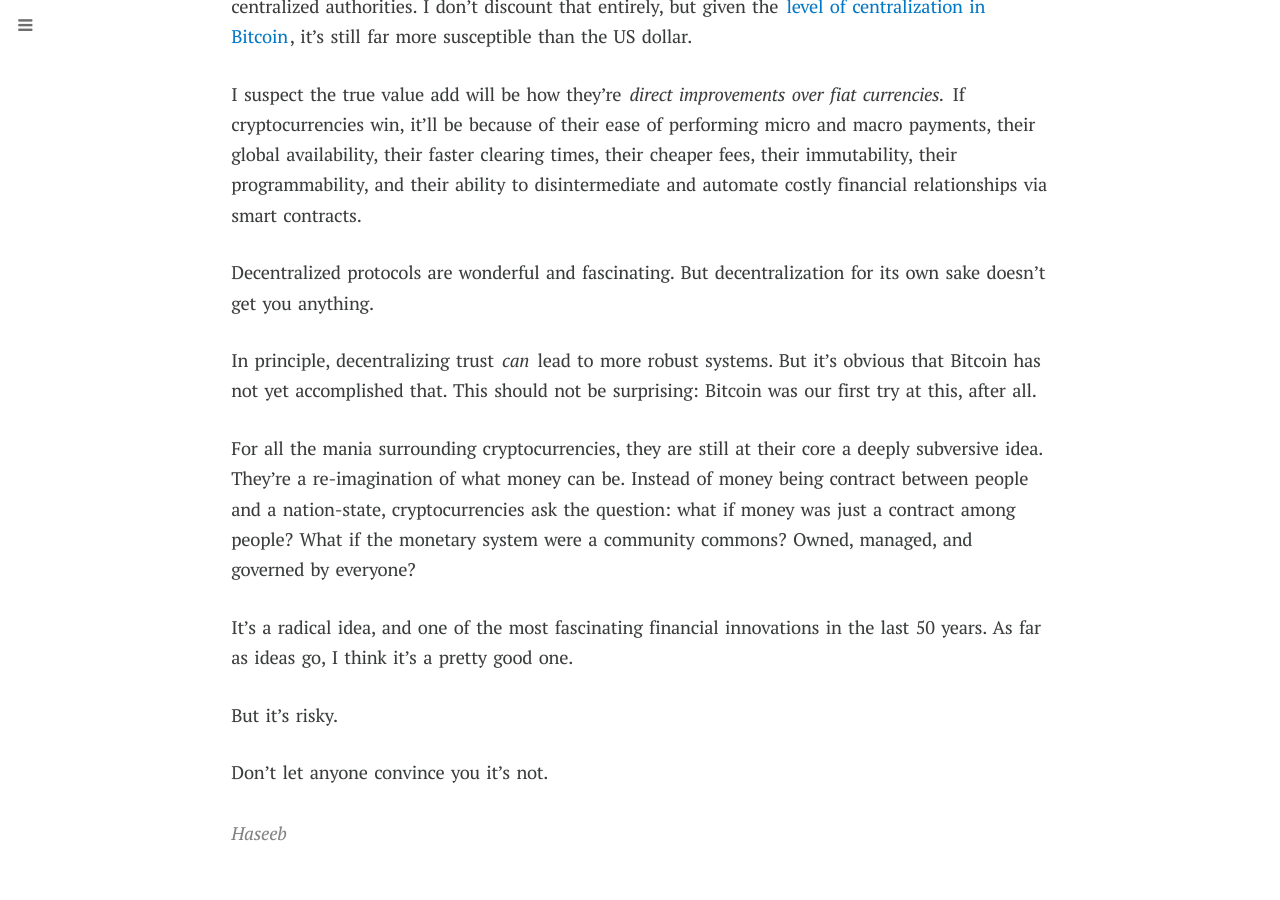
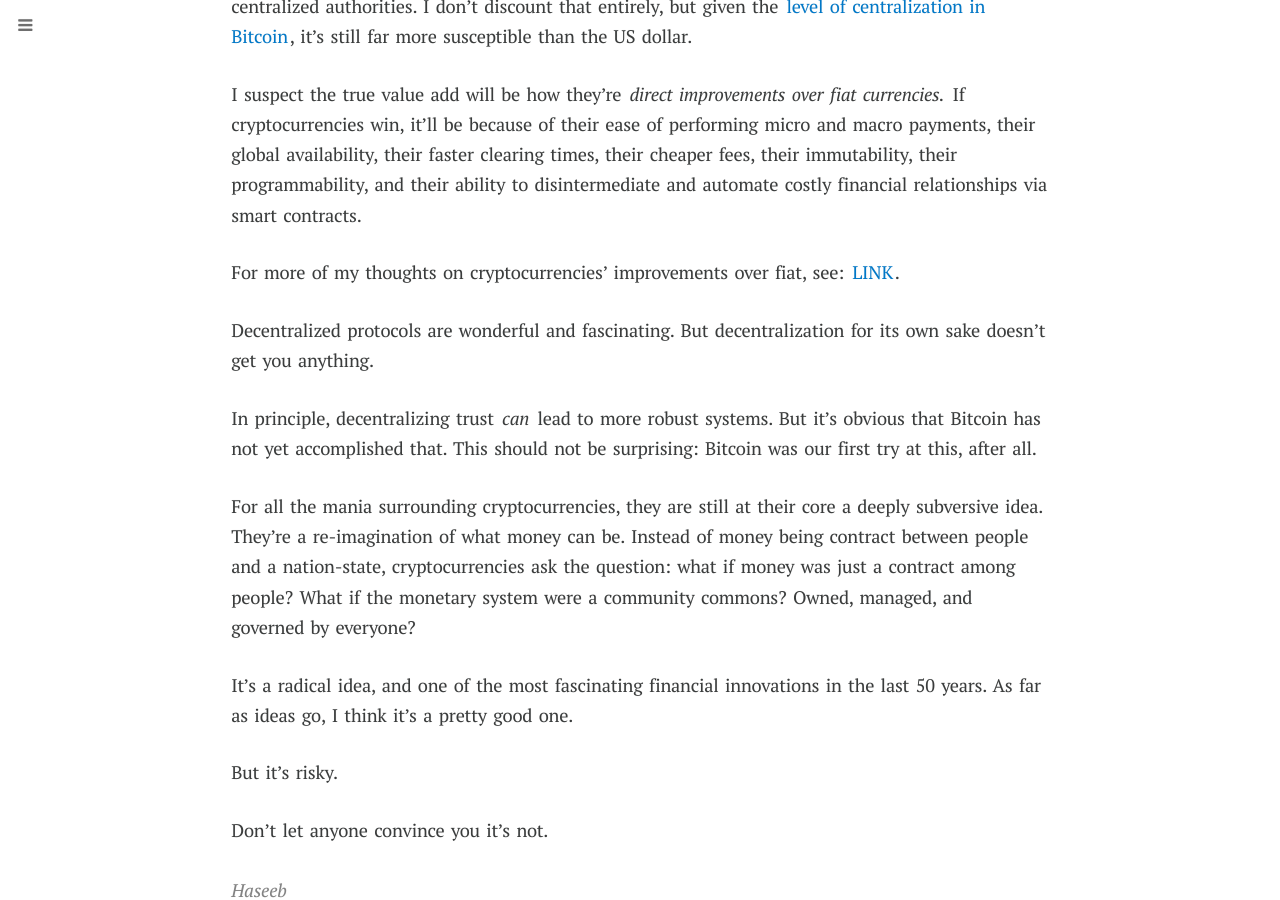
Before and after one commit to Ismenama5s/haseeb-qureshi.github.io, a Jekyll site: the page built from _posts/2017-12-10-bitcoin-isnt-trustless.md, in a window 1280 px wide and 900 px high, scrolled down 3894 px. Built offline with Jekyll 4.4.1, drawn with Linux system fonts in a browser that asks for light colours; nearby versions of some CDN libraries; some web fonts are replaced; comment, search, counter and statistics services are not loaded.

Commit message:
Add backlink to myself because why the hell not, right?

```diff
--- a/_posts/2017-12-10-bitcoin-isnt-trustless.md
+++ b/_posts/2017-12-10-bitcoin-isnt-trustless.md
@@ -72,6 +72,8 @@ Some value might come from decentralization making it harder for the system to b
 
 I suspect the true value add will be how they're *direct improvements over fiat currencies.* If cryptocurrencies win, it'll be because of their ease of performing micro and macro payments, their global availability, their faster clearing times, their cheaper fees, their immutability, their programmability, and their ability to disintermediate and automate costly financial relationships via smart contracts.
 
+For more of my thoughts on cryptocurrencies’ improvements over fiat, see: [LINK](to_we_already_know_what_blog_post_this_is).
+
 Decentralized protocols are wonderful and fascinating. But decentralization for its own sake doesn't get you anything.
 
 In principle, decentralizing trust *can* lead to more robust systems. But it's obvious that Bitcoin has not yet accomplished that. This should not be surprising: Bitcoin was our first try at this, after all.
```
